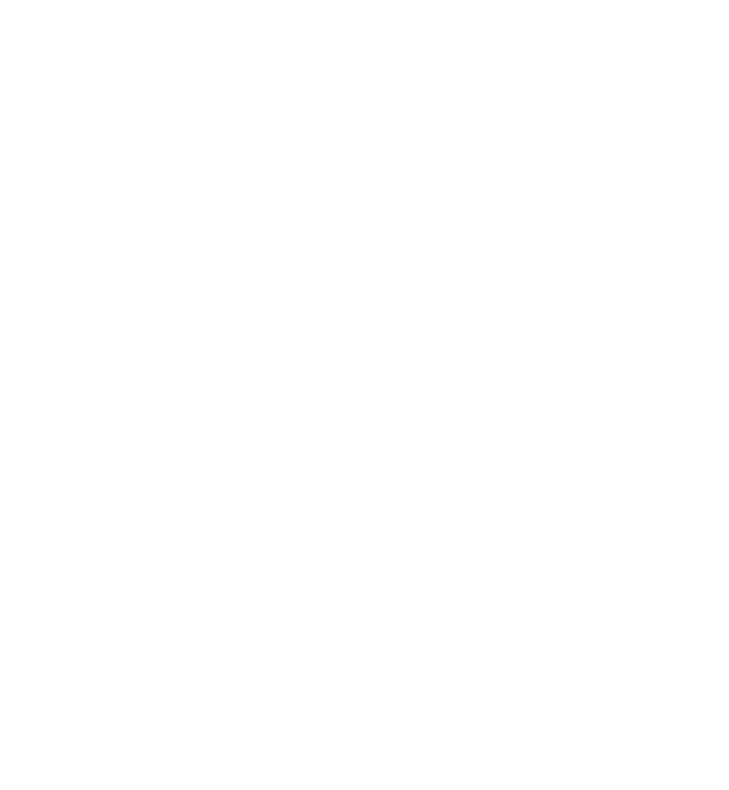
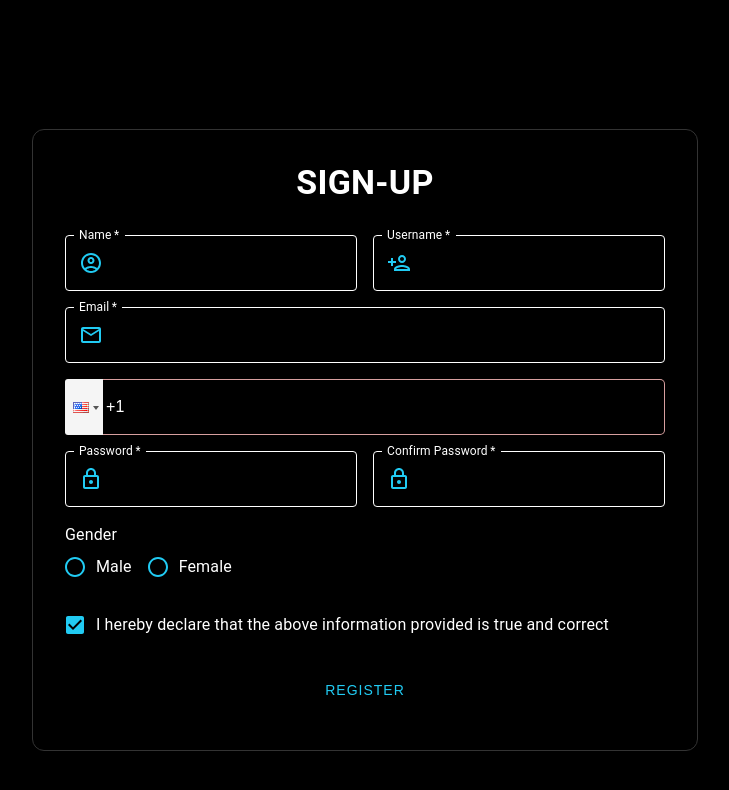
Before and after one commit to steelydr/collabcultfrontend, a React (Create React App) app: page /register in a window 1280 px wide. Before the commit this address had no page. Shown: the top 790 px of the page, without its empty margins (275-1004 px from the left). Built offline with nearby package versions, Linux system fonts and the light colour scheme.

Commit message:
Deploying client side 1

```diff
--- a/src/App.js
+++ b/src/App.js
@@ -3,7 +3,7 @@ import { BrowserRouter as Router, Route, Routes } from 'react-router-dom';
 
 import UpdateUser from './components/UpdateUser';
 import { GoogleOAuthProvider } from '@react-oauth/google';
-import UsersList from './components/UsersList';
+import CreateUser from './components/CreateUser';
 import LandingPage from './components/LandingPage';
 
 const App = () => {
@@ -13,7 +13,7 @@ const App = () => {
         <div>
           <Routes>
             <Route exact path="/" element={<LandingPage />} />
-            <Route path="/create" element={<UsersList />} />
+            <Route path="/register" element={<CreateUser />} />
             <Route path="/update/:id" element={<UpdateUser />} />
           </Routes>
         </div>
--- a/src/components/CreateUser.js
+++ b/src/components/CreateUser.js
@@ -1,7 +1,7 @@
 import React, { useEffect, useRef } from 'react';
 import axios from 'axios';
 import { useNavigate } from 'react-router-dom';
-import { TextField, Checkbox, Typography, Box, Grid, Paper, FormControlLabel } from '@mui/material';
+import { TextField, Checkbox, Typography, Box, Grid, Paper, FormControlLabel, FormControl, RadioGroup, FormLabel, Radio } from '@mui/material';
 import LockOutlinedIcon from '@mui/icons-material/LockOutlined';
 import EmailOutlinedIcon from '@mui/icons-material/EmailOutlined';
 import PersonAddOutlinedIcon from '@mui/icons-material/PersonAddOutlined';
@@ -13,11 +13,11 @@ import PhoneInput from 'react-phone-input-2';
 import { gsap } from 'gsap';
 
 const Background = styled(Box)(({ theme }) => ({
-  minHeight: '100vh',
+  minHeight: '110vh',
   display: 'flex',
   justifyContent: 'center',
   alignItems: 'center',
-  background: 'linear-gradient(135deg, #f0f4f8 0%, #dae2ec 100%)',
+  background: '#000000', // Background is black
   padding: theme.spacing(2),
   boxSizing: 'border-box',
 }));
@@ -27,9 +27,9 @@ const FormContainer = styled(Paper)(({ theme }) => ({
   width: '100%',
   maxWidth: '600px',
   borderRadius: '12px',
-  backgroundColor: '#ffffff',
-  boxShadow: '0 4px 20px rgba(0, 0, 0, 0.1)',
-  border: '1px solid #e0e0e0',
+  backgroundColor: '#000000', // Card background is black
+  boxShadow: '0 4px 20px rgba(0, 0, 0, 0.3)', // Slightly darkened shadow
+  border: '1px solid #333333', // Darker border for contrast
   [theme.breakpoints.down('sm')]: {
     padding: theme.spacing(3),
     margin: '20px 0',
@@ -38,20 +38,20 @@ const FormContainer = styled(Paper)(({ theme }) => ({
 
 const StyledTextField = styled(TextField)(({ theme }) => ({
   '& .MuiInputBase-root': {
-    color: '#333333',
+    color: '#ffffff', // White text
   },
   '& .MuiFormLabel-root': {
-    color: '#555555',
+    color: '#ffffff', // White label
   },
   '& .MuiOutlinedInput-root': {
     '& fieldset': {
-      borderColor: '#cccccc',
+      borderColor: '#ffffff', // White border
     },
     '&:hover fieldset': {
-      borderColor: '#247BBE',
+      borderColor: '#21CBF3', // Blue on hover
     },
     '&.Mui-focused fieldset': {
-      borderColor: '#247BBE',
+      borderColor: '#21CBF3', // Blue on focus
     },
   },
 }));
@@ -61,12 +61,33 @@ const StyledPhoneInput = styled(PhoneInput)(({ theme }) => ({
     width: '100%',
     height: '56px',
     fontSize: '1rem',
-    borderColor: '#cccccc',
+    color: '#ffffff', // White text
+    backgroundColor: '#000000', // Transparent background
+    border: '1px solid #ffffff', // White border
+    paddingLeft: '40px', // Adjusting padding to align with other inputs
     '&:hover, &:focus': {
-      borderColor: '#247BBE',
+      borderColor: '#21CBF3', // Blue on hover and focus
+    },
+    '&::placeholder': {
+      color: '#ffffff', // White placeholder text
     },
   },
+  '& .flag-dropdown': {
+    backgroundColor: '00000000', // Transparent background for flag dropdown
+    border: 'none', // Remove border for dropdown
+  },
+  '& .country-list': {
+    backgroundColor: '#000000', // Match dropdown background to other inputs
+    color: '#ffffff', // White text in dropdown
+  },
+  '& .selected-flag': {
+    backgroundColor: 'transparent', // Transparent background for selected flag
+  },
+  '& .country': {
+    color: '#ffffff', // White text for country names
+  },
 }));
+
 
 const BubbleButtonContainer = styled('div')({
   position: 'relative',
@@ -77,9 +98,9 @@ const BubbleButtonContainer = styled('div')({
 const BubbleButton = styled('button')({
   position: 'relative',
   zIndex: 2,
-  backgroundColor: '#222',
+  backgroundColor: '#000000',
   border: 'none',
-  color: '#fff',
+  color: '#21CBF3',
   display: 'inline-block',
   fontFamily: "'Montserrat', sans-serif",
   fontSize: '14px',
@@ -92,8 +113,8 @@ const BubbleButton = styled('button')({
   transition: 'all 0.1s ease-out',
   width: '100%',
   '&:hover': {
-    backgroundColor: '#90feb5',
-    color: '#fff',
+    backgroundColor: '#21CBF3',
+    color: '#000000',
   },
   '&:active': {
     transform: 'scale(0.95)',
@@ -116,7 +137,7 @@ const Circle = styled('span')({
   width: '25px',
   height: '25px',
   borderRadius: '15px',
-  backgroundColor: '#222',
+  backgroundColor: '#21CBF3',
   transition: 'background 0.1s ease-out',
 });
 
@@ -152,9 +173,10 @@ const CreateUser = () => {
     password: '',
     confirmPassword: '',
     address: '',
+    gender: '',
     active: true,
   });
-
+  const [errors, setErrors] = React.useState({});
   const buttonRef = useRef(null);
   const topLeftCirclesRef = useRef([]);
   const bottomRightCirclesRef = useRef([]);
@@ -207,6 +229,34 @@ const CreateUser = () => {
     };
   }, []);
 
+  const validate = () => {
+    let tempErrors = {};
+
+    if (!userDetails.name) tempErrors.name = "Name is required";
+    if (!userDetails.username) {
+      tempErrors.username = "Username is required";
+    } else if (/^\S+@\S+\.\S+$/.test(userDetails.username)) {
+      tempErrors.username = "Username should not be an email";
+    }
+    if (!userDetails.email) {
+      tempErrors.email = "Email is required";
+    } else if (!/^\S+@\S+\.\S+$/.test(userDetails.email)) {
+      tempErrors.email = "Invalid email format";
+    }
+    if (!userDetails.phoneNumber || userDetails.phoneNumber.length !== 9) {
+      tempErrors.phoneNumber = "Phone number must be exactly 9 digits";
+    }
+    if (!userDetails.password) tempErrors.password = "Password is required";
+    if (userDetails.password !== userDetails.confirmPassword) {
+      tempErrors.confirmPassword = "Passwords do not match";
+    }
+    if (!userDetails.gender) tempErrors.gender = "Gender is required";
+
+    setErrors(tempErrors);
+
+    return Object.keys(tempErrors).length === 0;
+  };
+
   const handleChange = (e) => {
     const { name, value, type, checked } = e.target;
     setUserDetails(prev => ({
@@ -224,12 +274,38 @@ const CreateUser = () => {
 
   const handleSubmit = async (e) => {
     e.preventDefault();
+
+    if (!validate()) return;
+
+    // Constructing the payload to match the API structure
+    const payload = {
+      username: userDetails.username,
+      email: userDetails.email,
+      phoneNumber: userDetails.phoneNumber,
+      password: userDetails.password,
+      name: userDetails.name,
+      gender: userDetails.gender,
+      address: userDetails.address,
+      profilePictureType: '', // Assuming a default type, adjust if necessary
+      profilePicture: '', // Placeholder, adjust if you have an actual picture to send
+      headline: '', // Example headline, adjust as needed
+      summary: '', // Example summary, adjust as needed
+      active: userDetails.active
+    };
+
     try {
-      await axios.post(`${process.env.REACT_APP_BACKEND_URL}/api/users`, userDetails);
+      await axios.post(`https://collabculture-app.azurewebsites.net/api/users`, payload, {
+        headers: {
+          'Content-Type': 'application/json', // Ensure JSON is sent
+        },
+      });
+
+      // Handle success response
       swal("Success", "Registration successful!", "success").then(() => {
         navigate('/');
       });
     } catch (error) {
+      // Handle error response
       swal("Error", "Error creating user", "error");
     }
   };
@@ -238,8 +314,8 @@ const CreateUser = () => {
     <Background>
       <SVGFilter />
       <FormContainer elevation={6}>
-        <Typography component="h1" variant="h4" align="center" sx={{ color: '#247BBE', mb: 4, fontWeight: 'bold' }}>
-          Sign-Up
+        <Typography component="h1" variant="h4" align="center" sx={{ color: '#ffff', mb: 4, fontWeight: 'bold' }}>
+          SIGN-UP
         </Typography>
         <Box component="form" noValidate onSubmit={handleSubmit}>
           <Grid container spacing={2}>
@@ -253,8 +329,10 @@ const CreateUser = () => {
                 autoComplete="name"
                 value={userDetails.name}
                 onChange={handleChange}
+                error={!!errors.name}
+                helperText={errors.name}
                 InputProps={{
-                  startAdornment: <AccountCircleOutlinedIcon sx={{ color: '#247BBE', mr: 1 }} />,
+                  startAdornment: <AccountCircleOutlinedIcon sx={{ color: '#21CBF3', mr: 1 }} />,
                 }}
               />
             </Grid>
@@ -268,8 +346,10 @@ const CreateUser = () => {
                 autoComplete="username"
                 value={userDetails.username}
                 onChange={handleChange}
+                error={!!errors.username}
+                helperText={errors.username}
                 InputProps={{
-                  startAdornment: <PersonAddOutlinedIcon sx={{ color: '#247BBE', mr: 1 }} />,
+                  startAdornment: <PersonAddOutlinedIcon sx={{ color: '#21CBF3', mr: 1 }} />,
                 }}
               />
             </Grid>
@@ -283,8 +363,10 @@ const CreateUser = () => {
                 autoComplete="email"
                 value={userDetails.email}
                 onChange={handleChange}
+                error={!!errors.email}
+                helperText={errors.email}
                 InputProps={{
-                  startAdornment: <EmailOutlinedIcon sx={{ color: '#247BBE', mr: 1 }} />,
+                  startAdornment: <EmailOutlinedIcon sx={{ color: '#21CBF3', mr: 1 }} />,
                 }}
               />
             </Grid>
@@ -293,8 +375,15 @@ const CreateUser = () => {
                 country={'us'}
                 value={userDetails.phoneNumber}
                 onChange={handlePhoneChange}
-                inputStyle={{ width: '100%' }}
+                inputStyle={{ width: '100%',backgroundColor:'black' }}
+                isValid={(value, country) => value.length === 9}
+                inputProps={{ error: !!errors.phoneNumber }}
               />
+              {errors.phoneNumber && (
+                <Typography variant="caption" color="error" display="block" gutterBottom>
+                  {errors.phoneNumber}
+                </Typography>
+              )}
             </Grid>
             <Grid item xs={12} sm={6}>
               <StyledTextField
@@ -307,8 +396,10 @@ const CreateUser = () => {
                 autoComplete="new-password"
                 value={userDetails.password}
                 onChange={handleChange}
+                error={!!errors.password}
+                helperText={errors.password}
                 InputProps={{
-                  startAdornment: <LockOutlinedIcon sx={{ color: '#247BBE', mr: 1 }} />,
+                  startAdornment: <LockOutlinedIcon sx={{ color: '#21CBF3', mr: 1 }} />,
                 }}
               />
             </Grid>
@@ -322,10 +413,43 @@ const CreateUser = () => {
                 id="confirmPassword"
                 value={userDetails.confirmPassword}
                 onChange={handleChange}
+                error={!!errors.confirmPassword}
+                helperText={errors.confirmPassword}
                 InputProps={{
-                  startAdornment: <LockOutlinedIcon sx={{ color: '#247BBE', mr: 1 }} />,
+                  startAdornment: <LockOutlinedIcon sx={{ color: '#21CBF3', mr: 1 }} />,
                 }}
               />
+            </Grid>
+            <Grid item xs={12}>
+              <FormControl component="fieldset" error={!!errors.gender}>
+                <FormLabel component="legend" sx={{ color: '#ffffff' }}>Gender</FormLabel>
+                <RadioGroup
+                  aria-label="gender"
+                  name="gender"
+                  value={userDetails.gender}
+                  onChange={handleChange}
+                  row
+                >
+                  <FormControlLabel
+  value="male"
+  control={<Radio sx={{ color: '#21CBF3' }} />}
+  label="Male"
+  sx={{ color: 'white' }}
+/>
+<FormControlLabel
+  value="female"
+  control={<Radio sx={{ color: '#21CBF3' }} />}
+  label="Female"
+  sx={{ color: 'white' }}
+/>
+
+                </RadioGroup>
+                {errors.gender && (
+                  <Typography variant="caption" color="error" display="block" gutterBottom>
+                    {errors.gender}
+                  </Typography>
+                )}
+              </FormControl>
             </Grid>
           </Grid>
           <FormControlLabel
@@ -335,14 +459,14 @@ const CreateUser = () => {
                 onChange={handleChange}
                 name="active"
                 sx={{
-                  color: '#247BBE',
+                  color: '#21CBF3',
                   '&.Mui-checked': {
-                    color: '#247BBE',
+                    color: '#21CBF3',
                   },
                 }}
               />
             }
-            label={<Typography sx={{ color: '#333333' }}>I hereby declare that the above information provided is true and correct</Typography>}
+            label={<Typography sx={{ color: '#ffffff' }}>I hereby declare that the above information provided is true and correct</Typography>}
             sx={{ mt: 2, mb: 2 }}
           />
           <BubbleButtonContainer>
--- a/src/components/landing/HeroSection.js
+++ b/src/components/landing/HeroSection.js
@@ -2,6 +2,7 @@
 import React from 'react';
 import { Box, Typography, Button } from '@mui/material';
 import { styled } from '@mui/material/styles';
+import { useNavigate } from 'react-router-dom';
 
 const HeroSectionContainer = styled(Box)(({ theme }) => ({
   height: '100vh',
@@ -29,29 +30,91 @@ const AnimatedBackground = styled(Box)(({ theme }) => ({
   '&::before, &::after': {
     content: '""',
     position: 'absolute',
-    width: '400px',
-    height: '400px',
     borderRadius: '50%',
-    opacity: 0.08,
+    opacity: 0.45,
     animation: 'float 25s infinite ease-in-out',
   },
   '&::before': {
+    width: '400px',
+    height: '400px',
     background: 'rgba(79, 195, 247, 0.3)',
-    top: '-100px',
-    left: '-100px',
+    top: '-50px',
+    left: '-50px',
   },
   '&::after': {
+    width: '400px',
+    height: '400px',
     background: 'rgba(25, 118, 210, 0.3)',
-    bottom: '-100px',
-    right: '-100px',
+    bottom: '-50px',
+    right: '-50px',
     animationDelay: '-15s',
   },
-  '@keyframes float': {
-    '0%, 100%': {
-      transform: 'translate(0, 0) rotate(0deg)',
+  '& .triangle': {
+    width: 0,
+    height: 0,
+    borderLeft: '100px solid transparent',
+    borderRight: '100px solid transparent',
+    borderBottom: '170px solid rgba(1, 77, 78, 0.6)',
+    position: 'absolute',
+    top: '5%',
+    left: '80%',
+    opacity: 0.55,
+    animation: 'float 20s infinite ease-in-out',
+    animationDelay: '-5s',
   },
-    '50%': {
-      transform: 'translate(40px, 40px) rotate(180deg)',
+  '& .circle': {
+    width: '150px',
+    height: '150px',
+    background: 'rgba(34, 139, 34, 0.4)',
+    borderRadius: '50%',
+    position: 'absolute',
+    top: '50%',
+    left: '30%',
+    opacity: 0.46,
+    animation: 'float 15s infinite ease-in-out',
+    animationDelay: '-10s',
+  },
+  // Media Queries for responsiveness
+  [theme.breakpoints.down('md')]: {
+    '&::before': {
+      width: '300px',
+      height: '300px',
+    },
+    '&::after': {
+      width: '300px',
+      height: '300px',
+    },
+    '& .triangle': {
+      borderLeft: '75px solid transparent',
+      borderRight: '75px solid transparent',
+      borderBottom: '130px solid rgba(1, 77, 78, 0.6)',
+    },
+    '& .circle': {
+      width: '100px',
+      height: '100px',
+    },
+  },
+  [theme.breakpoints.down('sm')]: {
+    '&::before': {
+      width: '200px',
+      height: '200px',
+    },
+    '&::after': {
+      width: '200px',
+      height: '200px',
+    },
+    '& .triangle': {
+      borderLeft: '50px solid transparent',
+      borderRight: '50px solid transparent',
+      borderBottom: '100px solid rgba(1, 77, 78, 0.6)',
+      top: '10%',
+      left: '70%',
+    },
+    '& .circle': {
+      width: '80px',
+      height: '80px',
+      top: '60%',
+      left: '25%',
     },
   },
 }));
@@ -94,12 +157,22 @@ const StyledButton = styled(Button)(({ theme }) => ({
   },
 }));
 
-const HeroSection = () => (
+const HeroSection = () => {
+  const navigate = useNavigate();
+
+  const handleJoinClick = () => {
+    navigate('/register');
+  };
+
+  return (
     <HeroSectionContainer>
-    <AnimatedBackground />
+      <AnimatedBackground>
+        <Box className="triangle" />
+        <Box className="circle" />
+      </AnimatedBackground>
       <HeroContent>
         <AnimatedText variant="h2" component="h1" gutterBottom>
-        Connect  Create  Conquer
+          Connect Create Conquer
         </AnimatedText>
         <Typography
           variant="h5"
@@ -131,11 +204,12 @@ const HeroSection = () => (
           Stay Connected with us for more updates!
         </Typography>
 
-      <StyledButton variant="outlined" size="large">
+        <StyledButton variant="outlined" size="large" onClick={handleJoinClick}>
           Join Us
         </StyledButton>
       </HeroContent>
     </HeroSectionContainer>
   );
+};
 
 export default HeroSection;
```
Also changed, not shown: src/components/LandingPage.js (+13 -9 lines), src/components/landing/Navbar.js (+8 -4 lines), src/components/landing/OfferSection.js (+42 -1 lines). Lines whose indentation alone changed are shown as unchanged.
